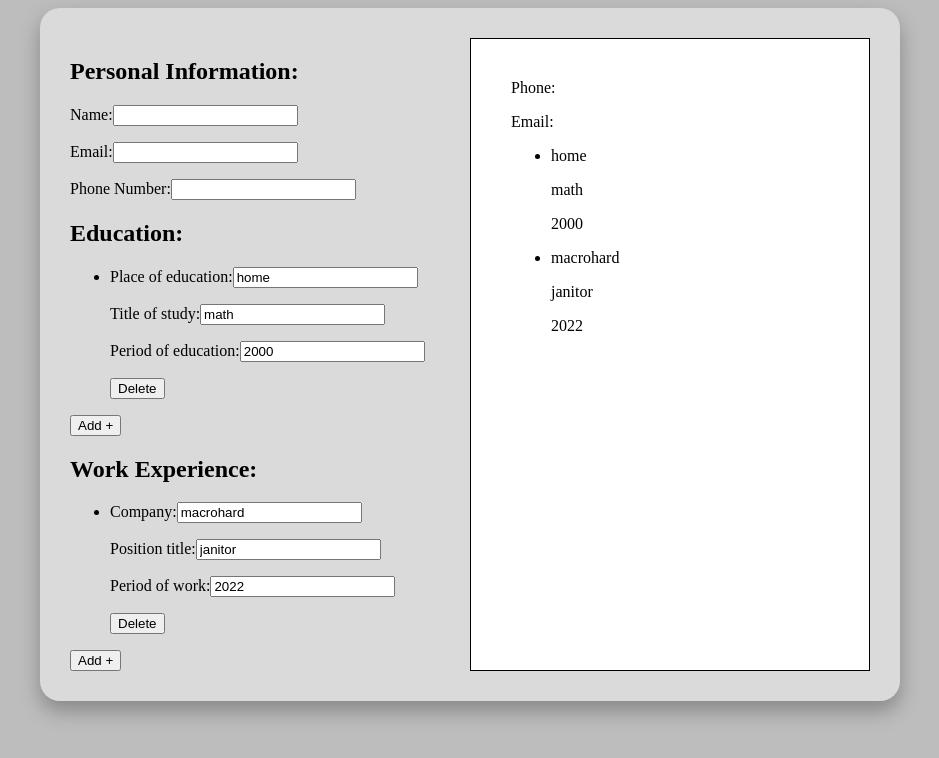
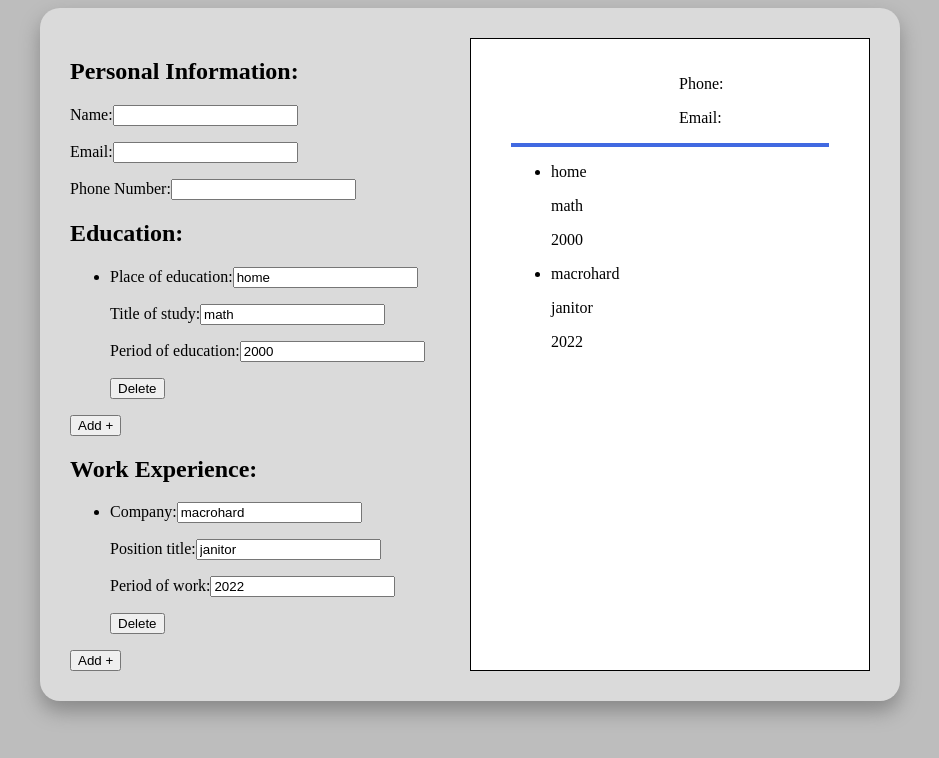
Before and after one commit to daniilpogosyan/cv-application, a React (Create React App) app: page / in a window 1280 px wide. Shown: the top 758 px of the page, without its empty margins (170-1109 px from the left). Built offline with nearby package versions, Linux system fonts and the light colour scheme.

Commit message:
Add basic style to Personal in Preview

```diff
--- a/src/components/Preview/Personal.js
+++ b/src/components/Preview/Personal.js
@@ -1,4 +1,5 @@
 import React from "react";
+import './styles/Personal.css'
 
 export default class Personal extends React.Component {
   constructor(props) {
@@ -7,9 +8,9 @@ export default class Personal extends React.Component {
 
   render() {
     return (
-      <section>
-        <h2>{this.props.personal.name}</h2>
-        <div>
+      <section className="preview__personal">
+        <h2 className="name">{this.props.personal.name}</h2>
+        <div className="contacts">
           <p>Phone: <span>{this.props.personal.phoneNumber}</span></p>
           <p>Email: <span>{this.props.personal.email}</span></p>
         </div>
--- /dev/null
+++ b/src/components/Preview/styles/Personal.css
@@ -0,0 +1,12 @@
+.preview__personal {
+  display: flex;
+  border-bottom: 4px solid #4169e1;
+}
+
+.name {
+  flex: 1;
+}
+
+.contacts {
+  width: 150px;
+}
```
